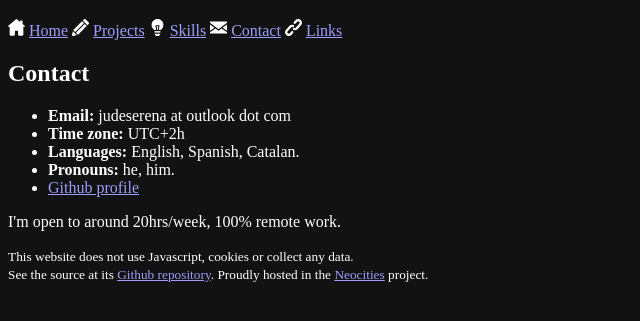
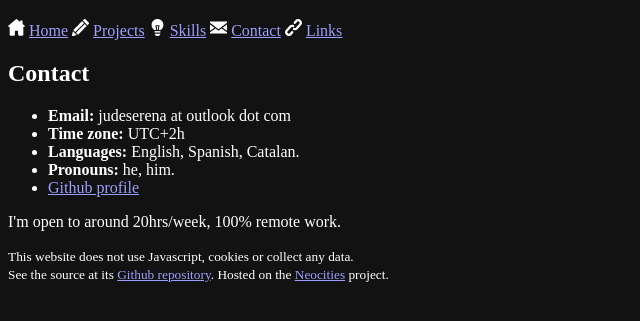
Before and after one commit to squalicode/personalSite, a plain HTML site: page contact.html in a window 1280 px wide. Shown: the part 61-382 px from the top of the page, without its empty margins (0-640 px from the left). Drawn offline with Linux system fonts and the light colour scheme.

Commit message:
Fix typo in footer

```diff
--- a/contact.html
+++ b/contact.html
@@ -94,7 +94,7 @@
         <footer>
             <p>
                 <small>This website does not use Javascript, cookies or collect any data.<br>
-                See the source at its <a href="https://github.com/squalicode/personalSite" target="_blank">Github repository</a>. Proudly hosted in the <a href="https://neocities.org/" target="_blank">Neocities</a> project.</small>
+                See the source at its <a href="https://github.com/squalicode/personalSite" target="_blank">Github repository</a>. Hosted on the <a href="https://neocities.org/" target="_blank">Neocities</a> project.</small>
             </p>
         </footer>
     </body>
```
Also changed, not shown: index.html (+1 -1 lines), links.html (+1 -1 lines), projects.html (+1 -1 lines), skills.html (+1 -1 lines).
